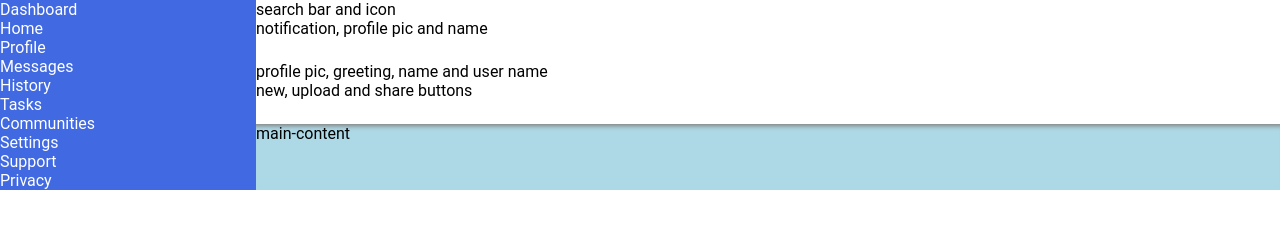
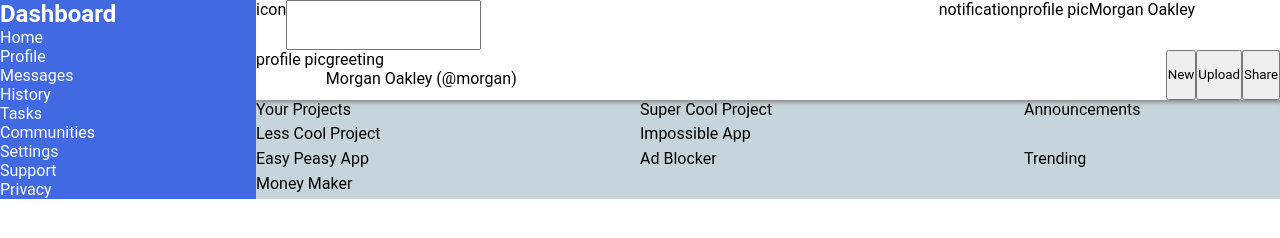
Before and after one commit to kwccc/admin-dashboard, a plain HTML site: page index.html in a window 1280 px wide. Drawn offline with Linux system fonts and the light colour scheme.

Commit message:
Add more sections and styling to webpage

```diff
--- a/index.html
+++ b/index.html
@@ -1,16 +1,14 @@
 <!DOCTYPE html>
 <html lang="en">
   <head>
-  <meta charset="UTF-8">
-  <meta name="viewport" content="width=device-width, initial-scale=1.0">
-  <link rel="stylesheet" href="styles.css">
+    <meta charset="UTF-8" />
+    <meta name="viewport" content="width=device-width, initial-scale=1.0" />
+    <link rel="stylesheet" href="styles.css" />
     <title>Admin Dashboard</title>
   </head>
   <body>
     <div id="sidebar">
-    <div id="dashboard">
-      Dashboard
-    </div>
+      <div id="dashboard"><h2>Dashboard</h2></div>
       <div id="links">
         <ul>
           <li>Home</li>
@@ -30,17 +28,44 @@
       </div>
     </div>
     <div id="header">
-    <div id="top-header">
-      <div id="search">search bar and icon</div>
-      <div id="right-top">notification, profile pic and name</div>
+      <div id="search">
+        <div>icon</div>
+        <input type="text" />
       </div>
-    <div id="bottom-header">
-      <div id="left-bottom">profile pic, greeting, name and user name</div>
-      <div id="right-bottom">new, upload and share buttons</div>
+      <div id="right-top">
+        <div class="notification">notification</div>
+        <div class="profile-pic">profile pic</div>
+        <div class="name">Morgan Oakley</div>
+      </div>
+      <div id="left-bottom">
+        <div class="profile-pic">profile pic</div>
+        <div class="name-section">
+          <div class="greeting">greeting</div>
+          <div class="user-name">Morgan Oakley (@morgan)</div>
+        </div>
+      </div>
+      <div id="right-bottom">
+        <button>New</button>
+        <button>Upload</button>
+        <button>Share</button>
       </div>
     </div>
     <div id="main-content">
-    main-content
+      <div id="projects">
+        <div class="projects-title">Your Projects</div>
+        <div class="project-card">Super Cool Project</div>
+        <div class="project-card">Less Cool Project</div>
+        <div class="project-card">Impossible App</div>
+        <div class="project-card">Easy Peasy App</div>
+        <div class="project-card">Ad Blocker</div>
+        <div class="project-card">Money Maker</div>
+      </div>
+      <div id="announcements">
+        <div class="announcements-title">Announcements</div>
+      </div>
+      <div id="trending">
+        <div class="trending-title">Trending</div>
+      </div>
     </div>
   </body>
 </html>
--- a/styles.css
+++ b/styles.css
@@ -7,6 +7,7 @@
 body {
   display: grid;
   grid-template-columns: repeat(5, 1fr);
+  /* grid-template-rows: repeat(5, 1fr); */
 }
 
 #sidebar {
@@ -20,11 +21,39 @@ body {
 #header {
   display: grid;
   grid-column: 2 / -1;
+  grid-template-columns: 2fr 1fr;
+  grid-template-rows: 1fr 1fr;
+}
+
+
+
+#search {
+  display: flex;
+}
+
+#right-top {
+  display: flex;
+}
+
+#left-bottom {
+  display: flex;
+}
+
+#right-bottom {
+  display: flex;
+  justify-content: right;
 }
 
 #main-content {
   display: grid;
   grid-column: 2 / -1;
-  background-color: lightblue;
+  background-color: rgb(198, 213, 219);
   box-shadow: inset 0 7px 5px -5px grey;
+  grid-template-columns: 3fr 1fr;
 }
+
+#projects {
+  grid-row: 1 / 3;
+  display: grid;
+  grid-template-columns: 1fr 1fr;
+}
```
Lines whose indentation alone changed are shown as unchanged.
